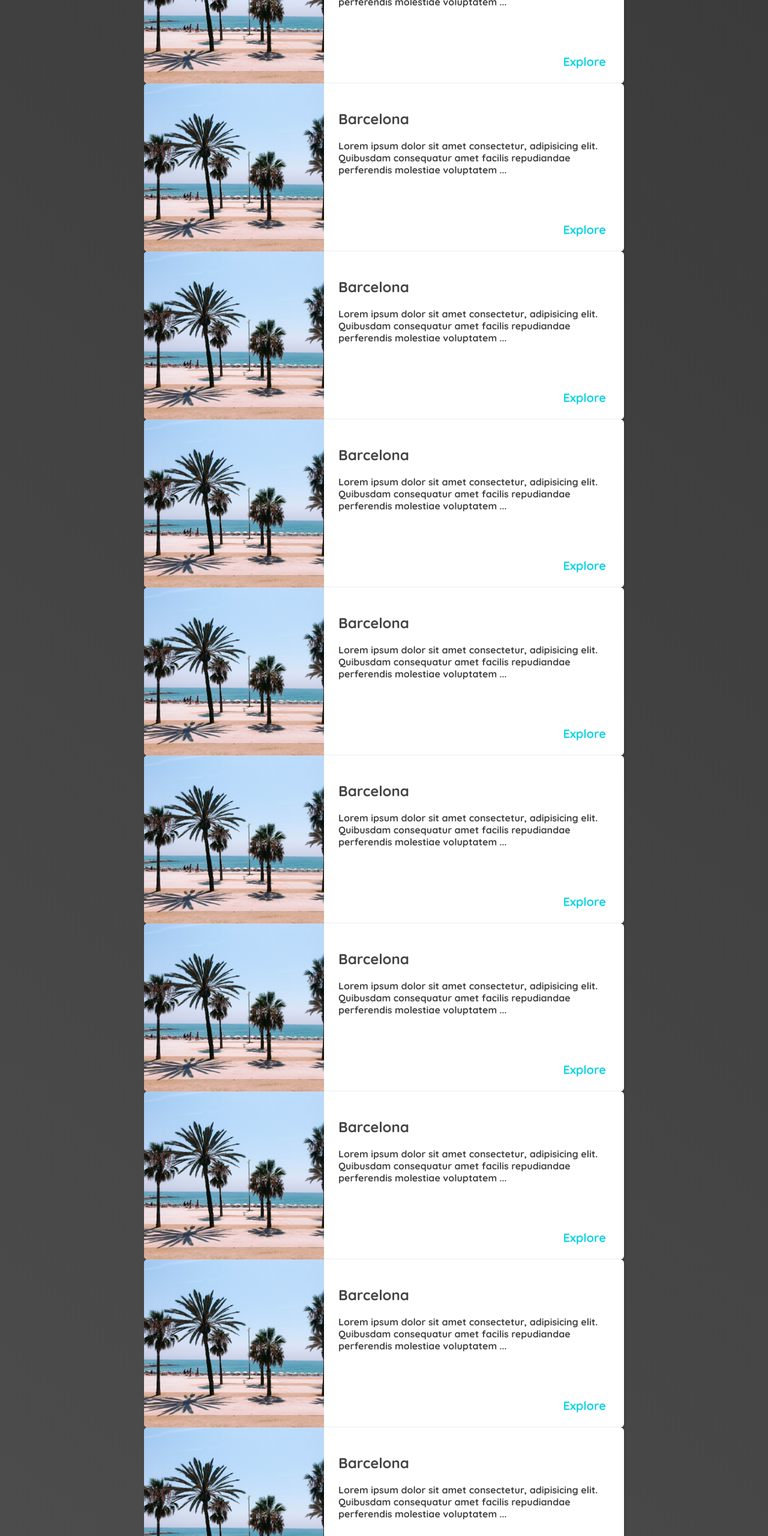
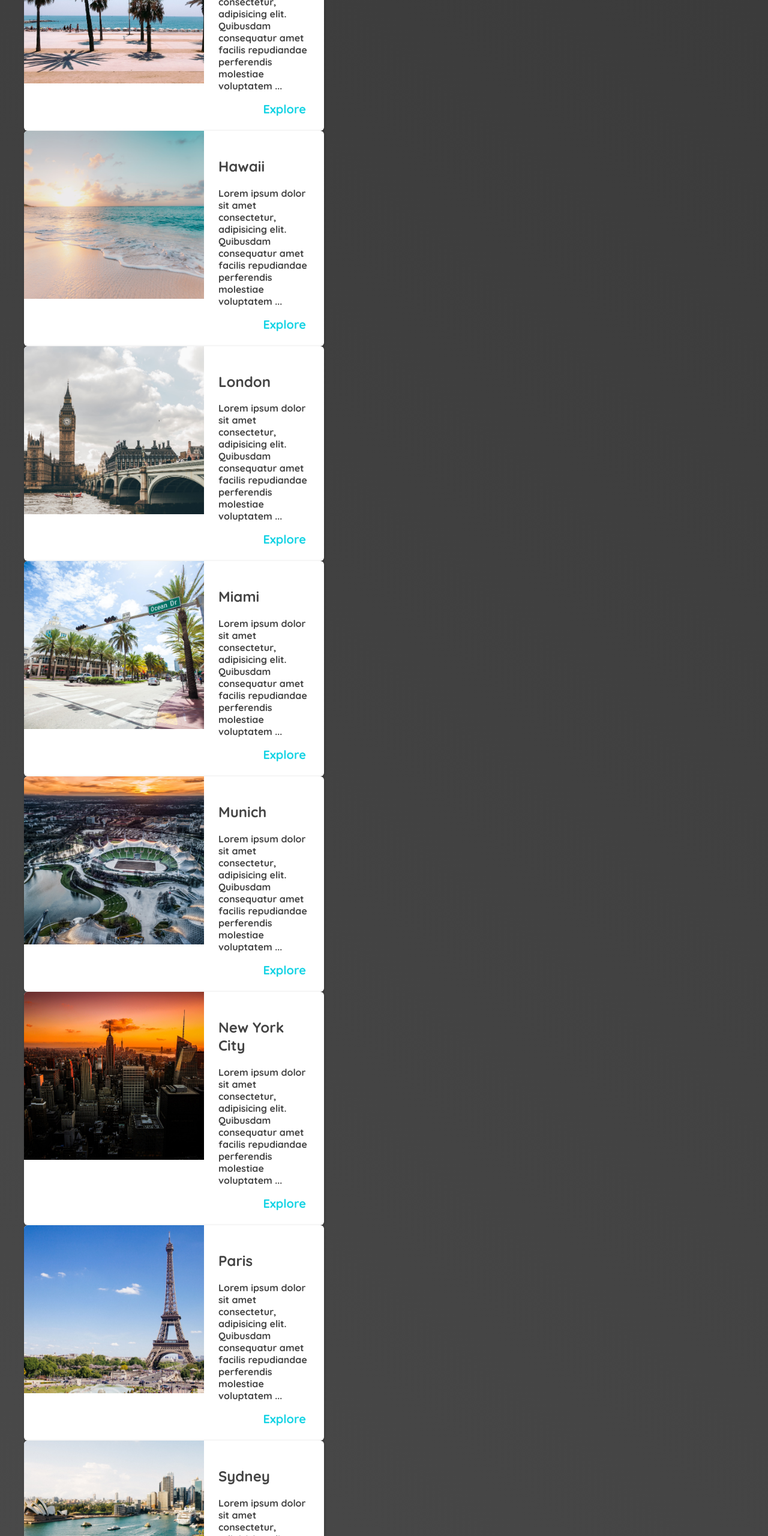
Before and after one commit to martinOkine/Travel-Page, a plain HTML site: page places.html in a window 1280 px wide. Shown: the part 240-2800 px from the top of the page at 60% size. Drawn offline with Linux system fonts and the light colour scheme.

Commit message:
done with cards

```diff
--- a/places.css
+++ b/places.css
@@ -8,7 +8,7 @@ header {
 }
 
 main ul {
-  width: 800px;
+  width: 1200px;
   margin: 0 auto;
 }
 
@@ -18,6 +18,7 @@ main li {
   box-shadow: 1px 1px 4px rgba(0, 0, 0, 0.2);
   border-radius: 6px;
   overflow: hidden;
+  width: 500px;
 }
 
 main li img {
--- a/places.html
+++ b/places.html
@@ -39,10 +39,10 @@
           </div>
         </li>
         <li>
-          <img src="/images/places/barcelona.jpg" alt="city of Barcelona" />
+          <img src="/images/places/hawaii.jpg" alt="Hawaii beach" />
           <div class="item-content">
             <div class="">
-              <h2>Barcelona</h2>
+              <h2>Hawaii</h2>
               <p>
                 Lorem ipsum dolor sit amet consectetur, adipisicing elit.
                 Quibusdam consequatur amet facilis repudiandae perferendis
@@ -50,15 +50,15 @@
               </p>
             </div>
             <div class="actions">
-              <a href="https://en.wikipedia.org/wiki/Barcelona">Explore</a>
+              <a href="https://en.wikipedia.org/wiki/Hawaii">Explore</a>
             </div>
           </div>
         </li>
         <li>
-          <img src="/images/places/barcelona.jpg" alt="city of Barcelona" />
+          <img src="/images/places/london.jpg" alt="London city" />
           <div class="item-content">
             <div class="">
-              <h2>Barcelona</h2>
+              <h2>London</h2>
               <p>
                 Lorem ipsum dolor sit amet consectetur, adipisicing elit.
                 Quibusdam consequatur amet facilis repudiandae perferendis
@@ -66,15 +66,15 @@
               </p>
             </div>
             <div class="actions">
-              <a href="https://en.wikipedia.org/wiki/Barcelona">Explore</a>
+              <a href="https://en.wikipedia.org/wiki/london">Explore</a>
             </div>
           </div>
         </li>
         <li>
-          <img src="/images/places/barcelona.jpg" alt="city of Barcelona" />
+          <img src="/images/places/miami.jpg" alt="Miami streets" />
           <div class="item-content">
             <div class="">
-              <h2>Barcelona</h2>
+              <h2>Miami</h2>
               <p>
                 Lorem ipsum dolor sit amet consectetur, adipisicing elit.
                 Quibusdam consequatur amet facilis repudiandae perferendis
@@ -82,15 +82,15 @@
               </p>
             </div>
             <div class="actions">
-              <a href="https://en.wikipedia.org/wiki/Barcelona">Explore</a>
+              <a href="https://en.wikipedia.org/wiki/miami">Explore</a>
             </div>
           </div>
         </li>
         <li>
-          <img src="/images/places/barcelona.jpg" alt="city of Barcelona" />
+          <img src="/images/places/munich.jpg" alt="Munich football stadium" />
           <div class="item-content">
             <div class="">
-              <h2>Barcelona</h2>
+              <h2>Munich</h2>
               <p>
                 Lorem ipsum dolor sit amet consectetur, adipisicing elit.
                 Quibusdam consequatur amet facilis repudiandae perferendis
@@ -98,15 +98,15 @@
               </p>
             </div>
             <div class="actions">
-              <a href="https://en.wikipedia.org/wiki/Barcelona">Explore</a>
+              <a href="https://en.wikipedia.org/wiki/munich">Explore</a>
             </div>
           </div>
         </li>
         <li>
-          <img src="/images/places/barcelona.jpg" alt="city of Barcelona" />
+          <img src="/images/places/new-york-city.jpg" alt="New York city skyline" />
           <div class="item-content">
             <div class="">
-              <h2>Barcelona</h2>
+              <h2>New York City</h2>
               <p>
                 Lorem ipsum dolor sit amet consectetur, adipisicing elit.
                 Quibusdam consequatur amet facilis repudiandae perferendis
@@ -114,15 +114,15 @@
               </p>
             </div>
             <div class="actions">
-              <a href="https://en.wikipedia.org/wiki/Barcelona">Explore</a>
+              <a href="https://en.wikipedia.org/wiki/New_york_city">Explore</a>
             </div>
           </div>
         </li>
         <li>
-          <img src="/images/places/barcelona.jpg" alt="city of Barcelona" />
+          <img src="/images/places/paris.jpg" alt="paris city" />
           <div class="item-content">
             <div class="">
-              <h2>Barcelona</h2>
+              <h2>Paris</h2>
               <p>
                 Lorem ipsum dolor sit amet consectetur, adipisicing elit.
                 Quibusdam consequatur amet facilis repudiandae perferendis
@@ -130,15 +130,15 @@
               </p>
             </div>
             <div class="actions">
-              <a href="https://en.wikipedia.org/wiki/Barcelona">Explore</a>
+              <a href="https://en.wikipedia.org/wiki/paris">Explore</a>
             </div>
           </div>
         </li>
         <li>
-          <img src="/images/places/barcelona.jpg" alt="city of Barcelona" />
+          <img src="/images/places/sydney.jpg" alt="Sydney beach" />
           <div class="item-content">
             <div class="">
-              <h2>Barcelona</h2>
+              <h2>Sydney</h2>
               <p>
                 Lorem ipsum dolor sit amet consectetur, adipisicing elit.
                 Quibusdam consequatur amet facilis repudiandae perferendis
@@ -146,15 +146,15 @@
               </p>
             </div>
             <div class="actions">
-              <a href="https://en.wikipedia.org/wiki/Barcelona">Explore</a>
+              <a href="https://en.wikipedia.org/wiki/Sydney">Explore</a>
             </div>
           </div>
         </li>
         <li>
-          <img src="/images/places/barcelona.jpg" alt="city of Barcelona" />
+          <img src="/images/places/tokyo.jpg" alt="Tokyo skyline" />
           <div class="item-content">
             <div class="">
-              <h2>Barcelona</h2>
+              <h2>Tokyo</h2>
               <p>
                 Lorem ipsum dolor sit amet consectetur, adipisicing elit.
                 Quibusdam consequatur amet facilis repudiandae perferendis
@@ -162,15 +162,15 @@
               </p>
             </div>
             <div class="actions">
-              <a href="https://en.wikipedia.org/wiki/Barcelona">Explore</a>
+              <a href="https://en.wikipedia.org/wiki/Tokyo">Explore</a>
             </div>
           </div>
         </li>
         <li>
-          <img src="/images/places/barcelona.jpg" alt="city of Barcelona" />
+          <img src="/images/places/bali.jpg" alt="Bali Beach" />
           <div class="item-content">
             <div class="">
-              <h2>Barcelona</h2>
+              <h2>Bali</h2>
               <p>
                 Lorem ipsum dolor sit amet consectetur, adipisicing elit.
                 Quibusdam consequatur amet facilis repudiandae perferendis
@@ -178,7 +178,7 @@
               </p>
             </div>
             <div class="actions">
-              <a href="https://en.wikipedia.org/wiki/Barcelona">Explore</a>
+              <a href="https://en.wikipedia.org/wiki/bali">Explore</a>
             </div>
           </div>
         </li>
```
